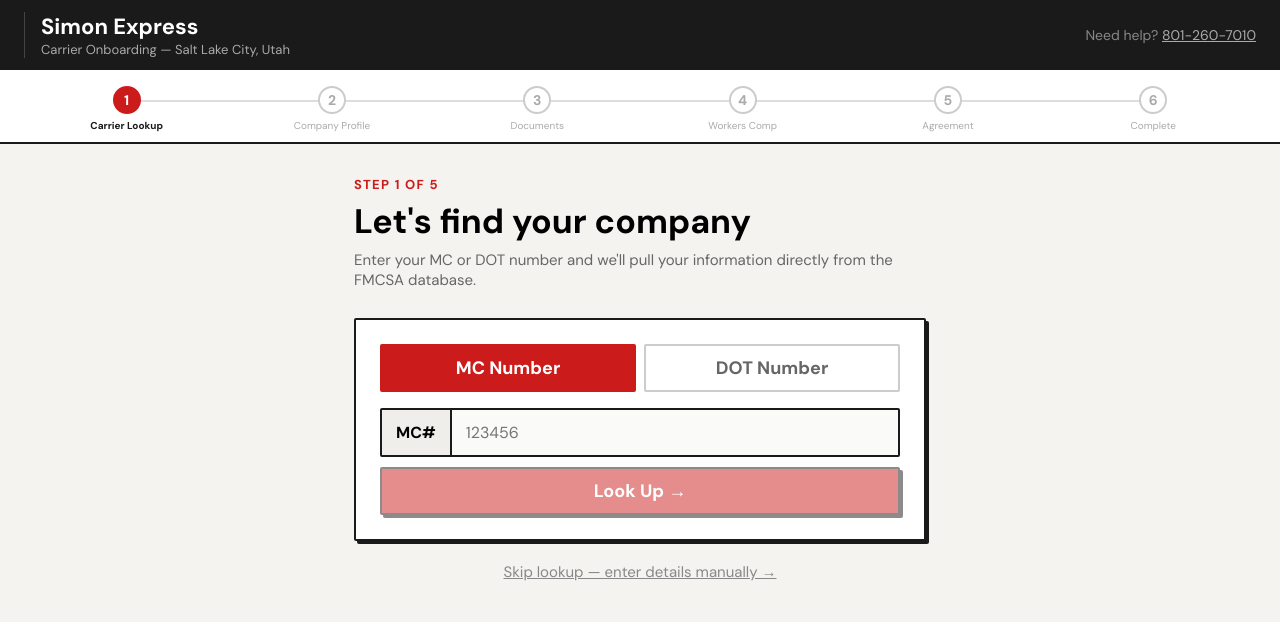
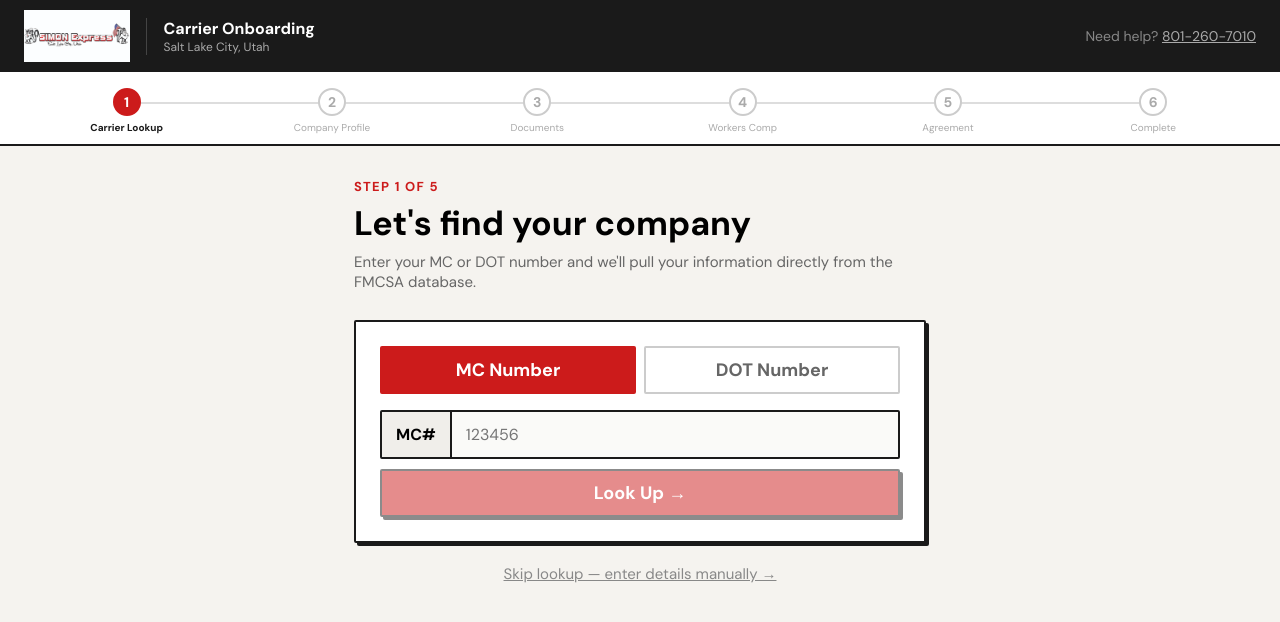
Before and after one commit to jasonfishback/onboarding, a Next.js app: page / in a window 1280 px wide. Shown: the top 622 px of the page. Built offline with nearby package versions, Linux system fonts and the light colour scheme.

Commit message:
Add Simon Express logo to site header

```diff
--- a/src/app/page.tsx
+++ b/src/app/page.tsx
@@ -43,10 +43,11 @@
 
   return (
     <div style={{ minHeight: "100vh", background: "#f5f3ef" }}>
-      <div style={{ background: DARK, padding: "12px 24px", display: "flex", alignItems: "center", gap: 16 }}>
+      <div style={{ background: DARK, padding: "10px 24px", display: "flex", alignItems: "center", gap: 16 }}>
+        <img src="/logo.jpg" alt="Simon Express" style={{ height: 52, objectFit: "contain" }} />
         <div style={{ borderLeft: "1.5px solid #444", paddingLeft: 16 }}>
-          <div style={{ fontFamily: "DM Sans", fontSize: 22, color: "white", fontWeight: 700 }}>Simon Express</div>
-          <div style={{ fontSize: 13, color: "#aaa" }}>Carrier Onboarding — Salt Lake City, Utah</div>
+          <div style={{ fontFamily: "DM Sans", fontSize: 16, color: "white", fontWeight: 700 }}>Carrier Onboarding</div>
+          <div style={{ fontSize: 12, color: "#aaa" }}>Salt Lake City, Utah</div>
         </div>
         <div style={{ marginLeft: "auto", fontFamily: "DM Sans", fontSize: 14, color: "#888" }}>
           Need help? <a href="tel:8012607010" style={{ color: "#aaa" }}>801-260-7010</a>
```
Also changed, not shown: public/logo.jpg (added).
